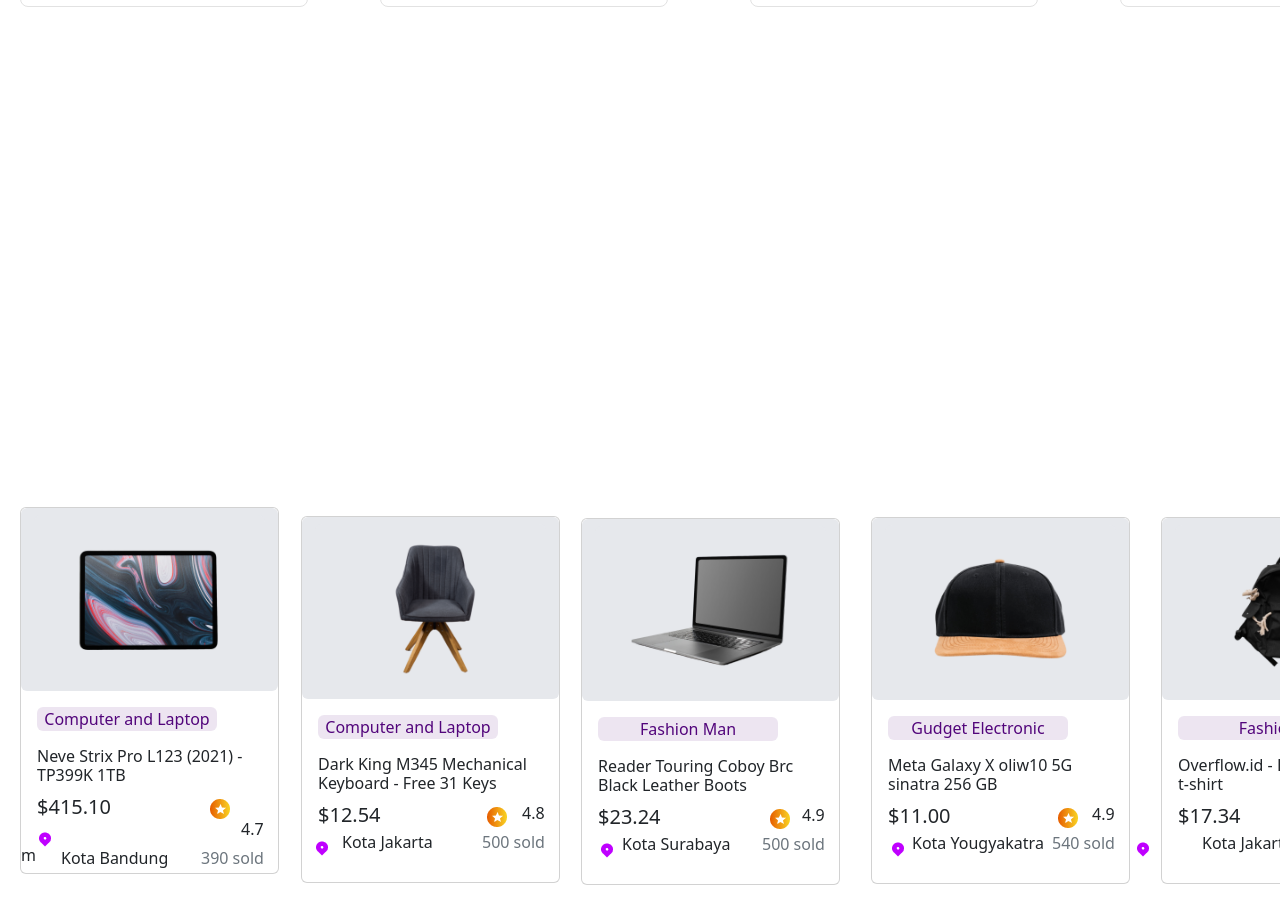
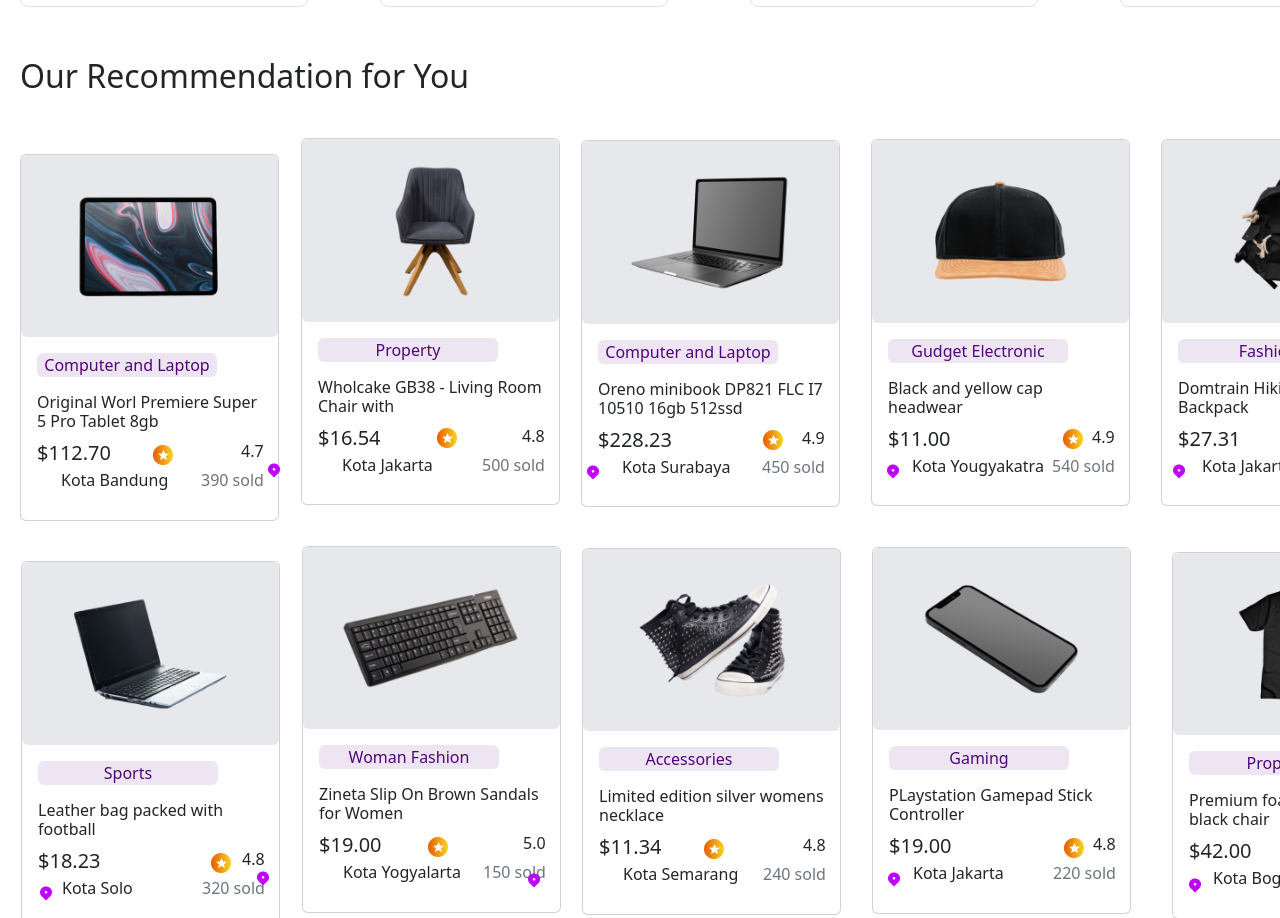
Before and after one commit to Mzeo-Mariami/ITStep_Final, a plain HTML site: page index.html in a window 1280 px wide. Shown: the part 4893-5811 px from the top of the page. Drawn offline with nearby package versions, Linux system fonts and the light colour scheme.

Commit message:
anotherchangeofmine

```diff
--- a/index.html
+++ b/index.html
@@ -589,18 +589,19 @@ height: 367px;" id="chair">
 </div>
 
 </div>
+<div id="secondpart">
+  <h2 id="recommendation">Our Recommendation for You</h2>
 
 
-<div>
 <div class="card" style="width: 259px;
 height: 367px;" id="somelaptop">
   <button id="but" class="btn"><img src="Image (35).png" class="card-img-top" alt="..."></button>
   <div class="card-body">
     <p class="rounded "id="compandlapt">Computer and Laptop</p>
-    <h6 class="card-title"> Neve Strix Pro L123 (2021) - TP399K 1TB <img src="Frame.png" alt="" id="star">
-      <img src="Vector (17).png" alt="" id="locations"></h6>
-    <h5>$415.10</h5> </div>
- m
+    <h6 class="card-title"> Original Worl Premiere Super 5 Pro Tablet 8gb <img src="Frame.png" alt="" id="starone">
+      <img src="Vector (17).png" alt="" id="locationsone"></h6>
+    <h5>$112.70</h5> </div>
+
       <div class="review"><span>4.7</span></div>
    <p id="location">Kota Bandung</p>
 
@@ -611,10 +612,10 @@ height: 367px;" id="somelaptop">
   height: 367px;" id="keyboard">
     <button id="but" class="btn"><img src="Image (36).png" class="card-img-top" alt="..."></button>
     <div class="card-body">
-      <p class="rounded "id="compandlapt">Computer and Laptop</p>
-      <h6 class="card-title"> Dark King M345 Mechanical Keyboard - Free 31 Keys<img src="Frame.png" alt="" id="star2">
-        <img src="Vector (17).png" alt="" id="locations2"></h6>
-      <h5>$12.54</h5> </div>
+      <p class="rounded "id="compandlapt">Property</p>
+      <h6 class="card-title"> Wholcake GB38 - Living Room Chair with<img src="Frame.png" alt="" id="startwo">
+        <img src="Vector (17).png" alt="" id="locationstwo"></h6>
+      <h5>$16.54</h5> </div>
 
         <div class="review"><span>4.8</span></div>
      <p id="location">Kota Jakarta</p>
@@ -628,16 +629,16 @@ height: 367px;" id="somelaptop">
   height: 367px;" id="shoes">
     <button id="but" class="btn"><img src="Image (37).png" class="card-img-top" alt="..."></button>
     <div class="card-body">
-      <p class="rounded "id="compandlapt">Fashion Man</p>
-      <h6 class="card-title"> Reader Touring Coboy Brc Black Leather Boots<img src="Frame.png" alt="" id="star3">
-        <img src="Vector (17).png" alt="" id="locations3"></h6>
-      <h5>$23.24</h5> </div>
+      <p class="rounded "id="compandlapt">Computer and Laptop</p>
+      <h6 class="card-title">  Oreno minibook DP821 FLC I7 10510 16gb 512ssd<img src="Frame.png" alt="" id="starthree">
+        <img src="Vector (17).png" alt="" id="locationsthree"></h6>
+      <h5>$228.23</h5> </div>
 
         <div class="review"><span>4.9</span></div>
      <p id="location">Kota Surabaya</p>
 
 
-    <p class="text-secondary" id="sell">500 sold</p>
+    <p class="text-secondary" id="sell">450 sold</p>
 </div>
 
 <div class="card" style="width: 259px;
@@ -645,8 +646,8 @@ height: 367px;" id="selphone">
   <button id="but" class="btn"><img src="Image (38).png" class="card-img-top" alt="..."></button>
   <div class="card-body">
     <p class="rounded "id="compandlapt">Gudget Electronic</p>
-    <h6 class="card-title">Meta Galaxy X oliw10 5G sinatra 256 GB<img src="Frame.png" alt="" id="star4">
-      <img src="Vector (17).png" alt="" id="locations4"></h6>
+    <h6 class="card-title">Black and yellow cap headwear<img src="Frame.png" alt="" id="starfour">
+      <img src="Vector (17).png" alt="" id="locationsfour"></h6>
     <h5>$11.00</h5> </div>
 
       <div class="review"><span>4.9</span></div>
@@ -662,9 +663,9 @@ height: 367px;" id="clothing">
 <button id="but" class="btn"><img src="Image (39).png" class="card-img-top" alt="..."></button>
 <div class="card-body">
   <p class="rounded "id="compandlapt">Fashion</p>
-  <h6 class="card-title">Overflow.id - Basic plain black t-shirt<img src="Frame.png" alt="" id="star5">
-    <img src="Vector (17).png" alt="" id="locations5"></h6>
-  <h5>$17.34</h5> </div>
+  <h6 class="card-title">Domtrain Hiking Mountain Backpack<img src="Frame.png" alt="" id="starfive">
+    <img src="Vector (17).png" alt="" id="locationsfive"></h6>
+  <h5>$27.31</h5> </div>
 
     <div class="review"><span>4.8</span></div>
  <p id="location">Kota Jakarta</p>
@@ -752,7 +753,7 @@ height: 367px;" id="chair">
 
 <p class="text-secondary" id="sell">1210 sold</p>
 </div>
-
+</div>
 </div>
 </div>
 </div>
--- a/style.css
+++ b/style.css
@@ -893,3 +893,40 @@ flex-grow: 0;
   position:relative; bottom:2000px;
   margin-left:20px;
 }
+#starone{
+  position:relative; top:32px; right:10px;
+}
+#startwo{
+  position:relative; top:30px; left:43px;
+}
+#starthree{
+  position:relative; top:30px; left:20px;
+}
+#starfour{
+  position:relative; top:30px; left:100px;
+}
+#starfive{
+  position:relative; top:30px; left:100px;
+}
+#locationsone{
+  position:relative; top:63px; right:200px;
+}
+#locationstwo{
+  position:relative; top:63px; right:150px;
+}
+#locationsthree{
+  position:relative; top:63px; right:180px;
+}
+#locationsfour{
+  position:relative; top:63px; right:100px;
+}
+#locationsfive{
+  position:relative; top:63px; right:100px;
+}
+#secondpart{
+position:relative; bottom:400px;
+}
+#recommendation{
+  position:relative; bottom:2650px;
+  margin-left:20px;
+}
```
